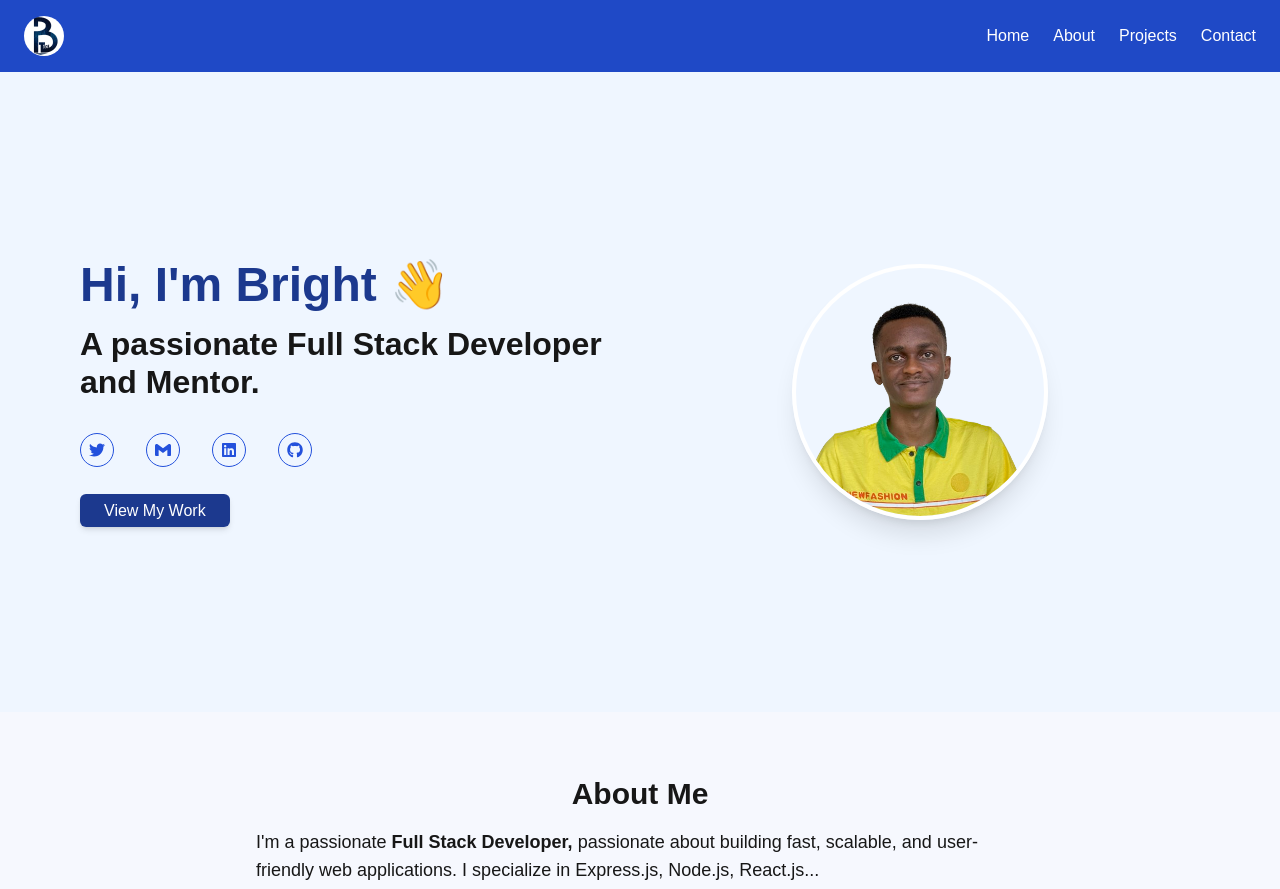
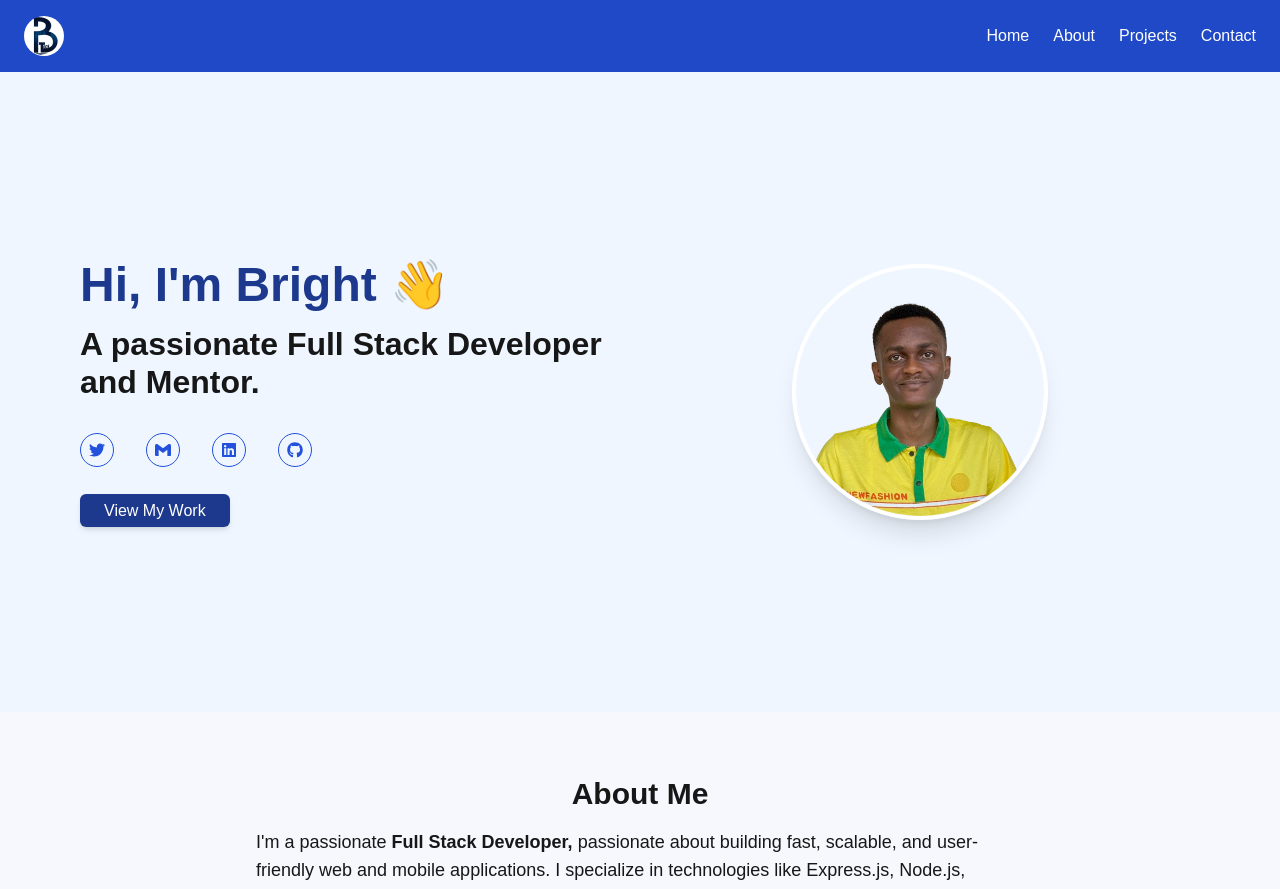
Before and after one commit to B-gentle/next-portfolio, a Next.js app: page / in a window 1280 px wide. Shown: the top 889 px of the page. Built offline with nearby package versions, Linux system fonts and the light colour scheme.

Commit message:
added native

```diff
--- a/app/about/page.tsx
+++ b/app/about/page.tsx
@@ -11,6 +11,7 @@ import {
   SiPrisma,
   SiTypescript,
 } from "react-icons/si";
+import { TbBrandReactNative } from "react-icons/tb";
 
 export default function AboutMe() {
   return (
@@ -65,6 +66,9 @@ export default function AboutMe() {
           <li className="flex items-center gap-2">
             <FaDatabase className="text-gray-600" /> SQL
           </li>
+          <li className="flex items-center gap-2">
+            <TbBrandReactNative className="text-gray-600" /> React Native
+          </li>
         </motion.ul>
 
         <motion.div
--- a/components/About.tsx
+++ b/components/About.tsx
@@ -29,8 +29,8 @@ export default function About() {
         >
           I&#39;m a passionate{" "}
           <span className="font-semibold">Full Stack Developer,</span>{" "}
-          passionate about building fast, scalable, and user-friendly web
-          applications. I specialize in Express.js, Node.js, React.js...
+          passionate about building fast, scalable, and user-friendly web and mobile
+          applications. I specialize in technologies like Express.js, Node.js, React.js...
         </motion.p>
         <motion.a
           href="/about"
```
